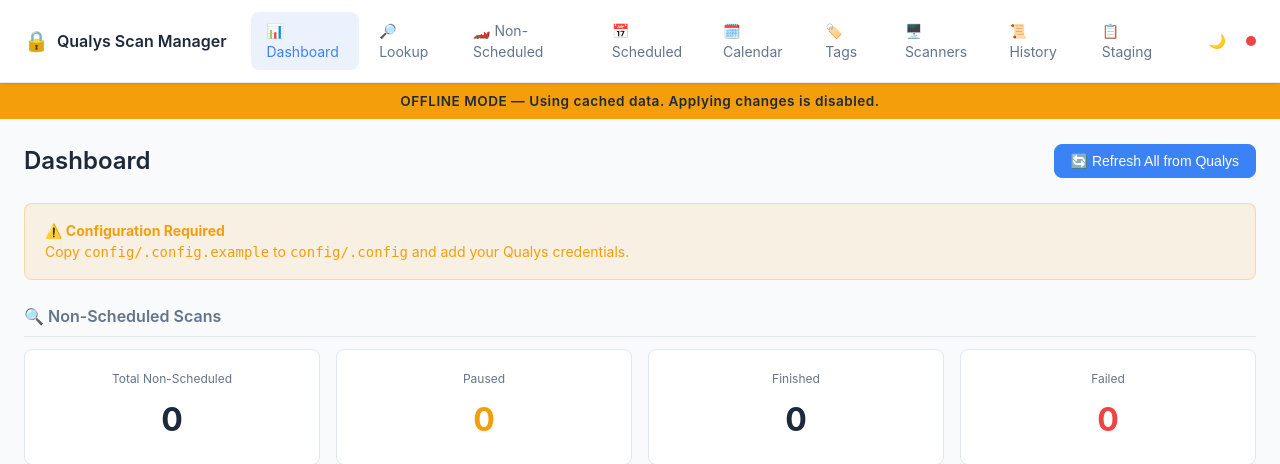
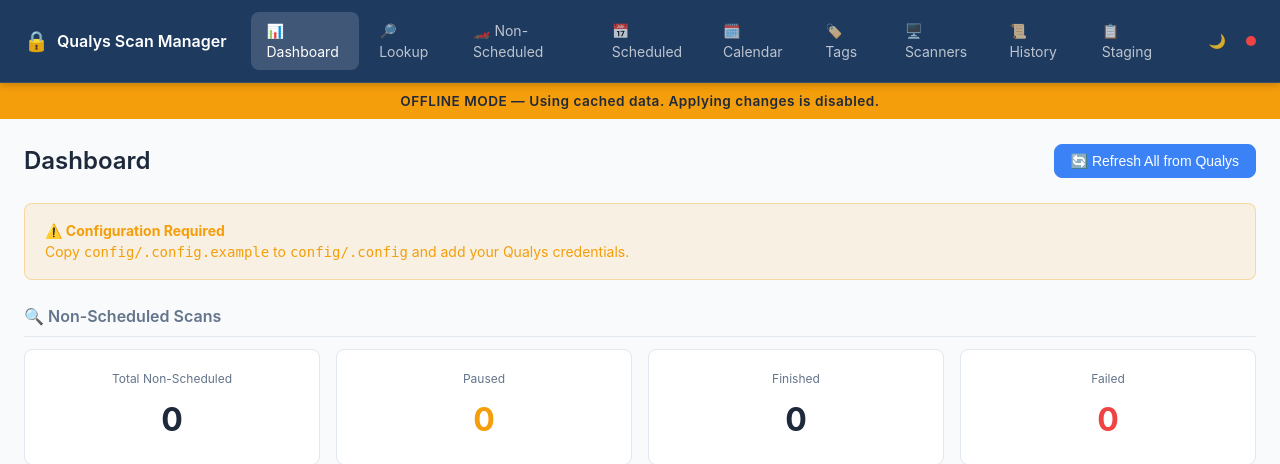
Before and after one commit to wchan1991/qualys-tool, a Flask app: page / in a window 1280 px wide. Shown: the top 464 px of the page. Run offline with Flask 3, Linux system fonts and the light colour scheme; data that the repository does not hold is empty.

Commit message:
REQ-013: Corporate blue navbar with dark mode variant
- Light mode: deep corporate blue (#1e3a5f) navbar background
- Dark mode: darker muted blue (#162d4a) to stay on-theme
- Nav links, brand text, and theme toggle updated to white/translucent
  white for contrast on the blue background
- Active tab uses a subtle white highlight instead of accent blue

Co-Authored-By: Claude Opus 4.6 <noreply@anthropic.com>

```diff
--- a/static/style.css
+++ b/static/style.css
@@ -54,12 +54,17 @@ body {
     align-items: center;
     gap: 24px;
     padding: 12px 24px;
-    background: var(--bg-primary);
-    border-bottom: 1px solid var(--border-color);
-    box-shadow: var(--shadow);
+    background: #1e3a5f;
+    border-bottom: 1px solid rgba(255, 255, 255, 0.1);
+    box-shadow: 0 2px 8px rgba(0, 0, 0, 0.2);
     position: sticky;
     top: 0;
     z-index: 100;
+}
+
+[data-theme="dark"] .navbar {
+    background: #162d4a;
+    border-bottom-color: rgba(255, 255, 255, 0.08);
 }
 
 .nav-brand {
@@ -68,6 +73,7 @@ body {
     gap: 8px;
     font-weight: 600;
     font-size: 16px;
+    color: #ffffff;
 }
 
 .nav-icon {
@@ -85,20 +91,20 @@ body {
     align-items: center;
     gap: 6px;
     padding: 8px 16px;
-    color: var(--text-secondary);
+    color: rgba(255, 255, 255, 0.7);
     text-decoration: none;
     border-radius: var(--radius);
     transition: all 0.15s;
 }
 
 .nav-link:hover {
-    color: var(--text-primary);
-    background: var(--bg-tertiary);
+    color: #ffffff;
+    background: rgba(255, 255, 255, 0.1);
 }
 
 .nav-link.active {
-    color: var(--accent);
-    background: rgba(59, 130, 246, 0.1);
+    color: #ffffff;
+    background: rgba(255, 255, 255, 0.15);
 }
 
 .nav-actions {
@@ -292,6 +298,15 @@ body {
     padding: 8px;
     background: transparent;
     border: none;
+}
+
+.navbar .btn-icon {
+    color: rgba(255, 255, 255, 0.8);
+}
+
+.navbar .btn-icon:hover {
+    color: #ffffff;
+    background: rgba(255, 255, 255, 0.1);
 }
 
 /* Inputs */
```
